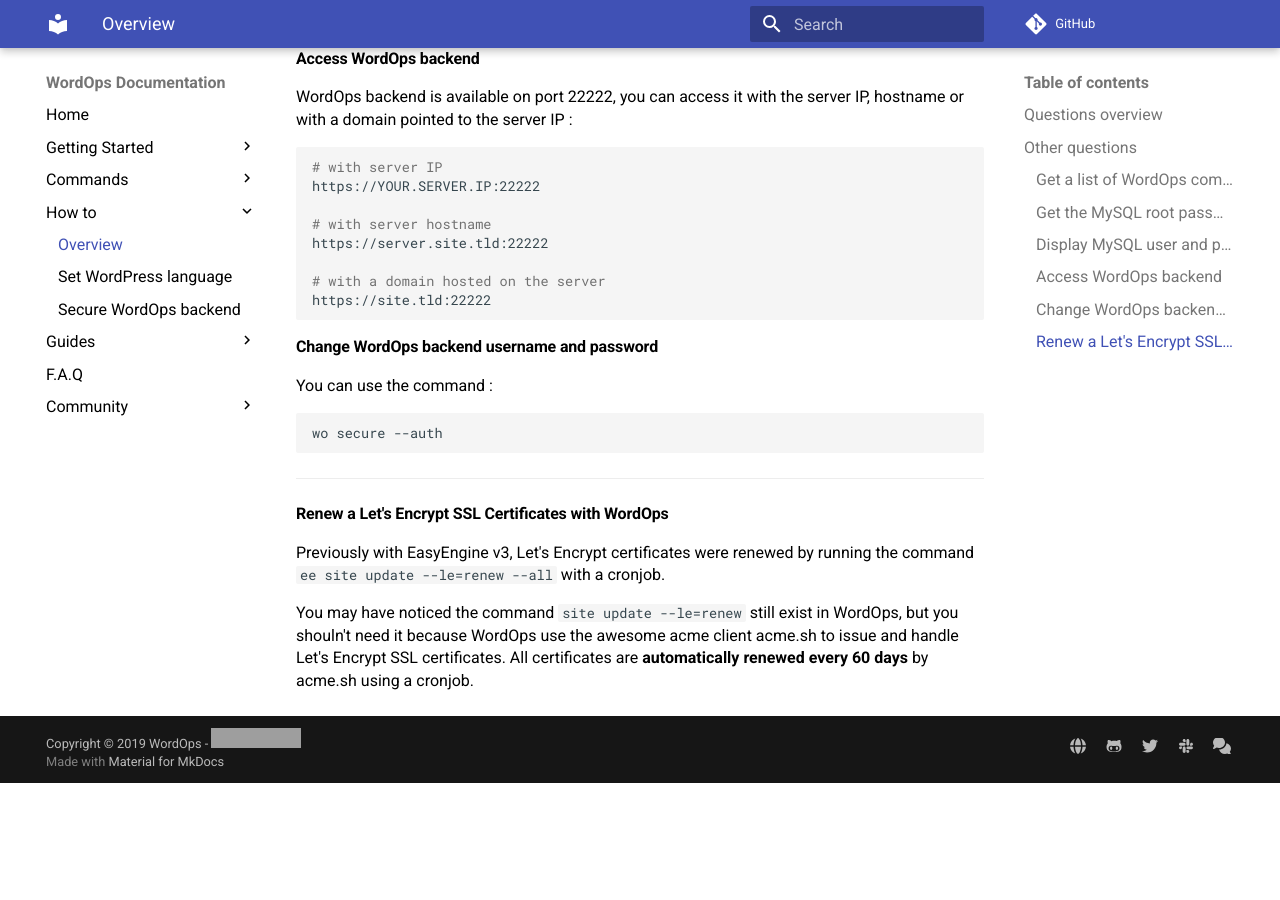
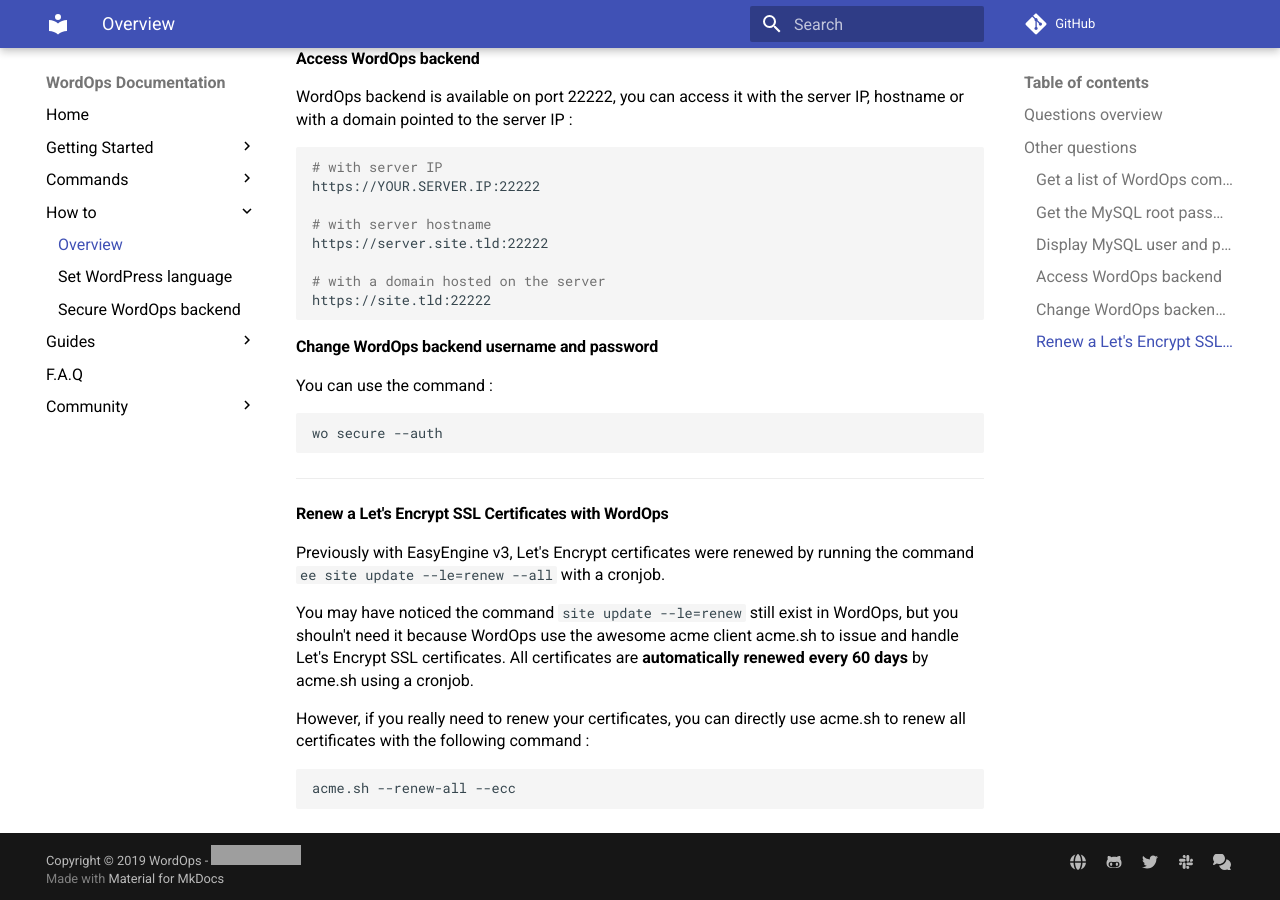
Before and after one commit to WordOps/docs.wordops.net, an MkDocs documentation site: the page built from docs/how-to.md, in a window 1280 px wide and 900 px high, scrolled down 869 px. Built offline with MkDocs 1.6.1 and Material for MkDocs 9.7.7, drawn with Linux system fonts in a browser that asks for light colours; comment, search, counter and statistics services are not loaded; before the commit the page ends 1652 px from its top, so only the background shows below that; grey boxes are pictures that could not be loaded.

Commit message:
add acme.sh command

````diff
--- a/docs/how-to.md
+++ b/docs/how-to.md
@@ -68,3 +68,9 @@
 Previously with EasyEngine v3, Let's Encrypt certificates were renewed by running the command `ee site update --le=renew --all` with a cronjob.
 
 You may have noticed the command `site update --le=renew` still exist in WordOps, but you shouln't need it because WordOps use the awesome acme client acme.sh to issue and handle Let's Encrypt SSL certificates. All certificates are **automatically renewed every 60 days** by acme.sh using a cronjob.
+
+However, if you really need to renew your certificates, you can directly use acme.sh to renew all certificates with the following command :
+
+```bash
+acme.sh --renew-all --ecc
+```
````
